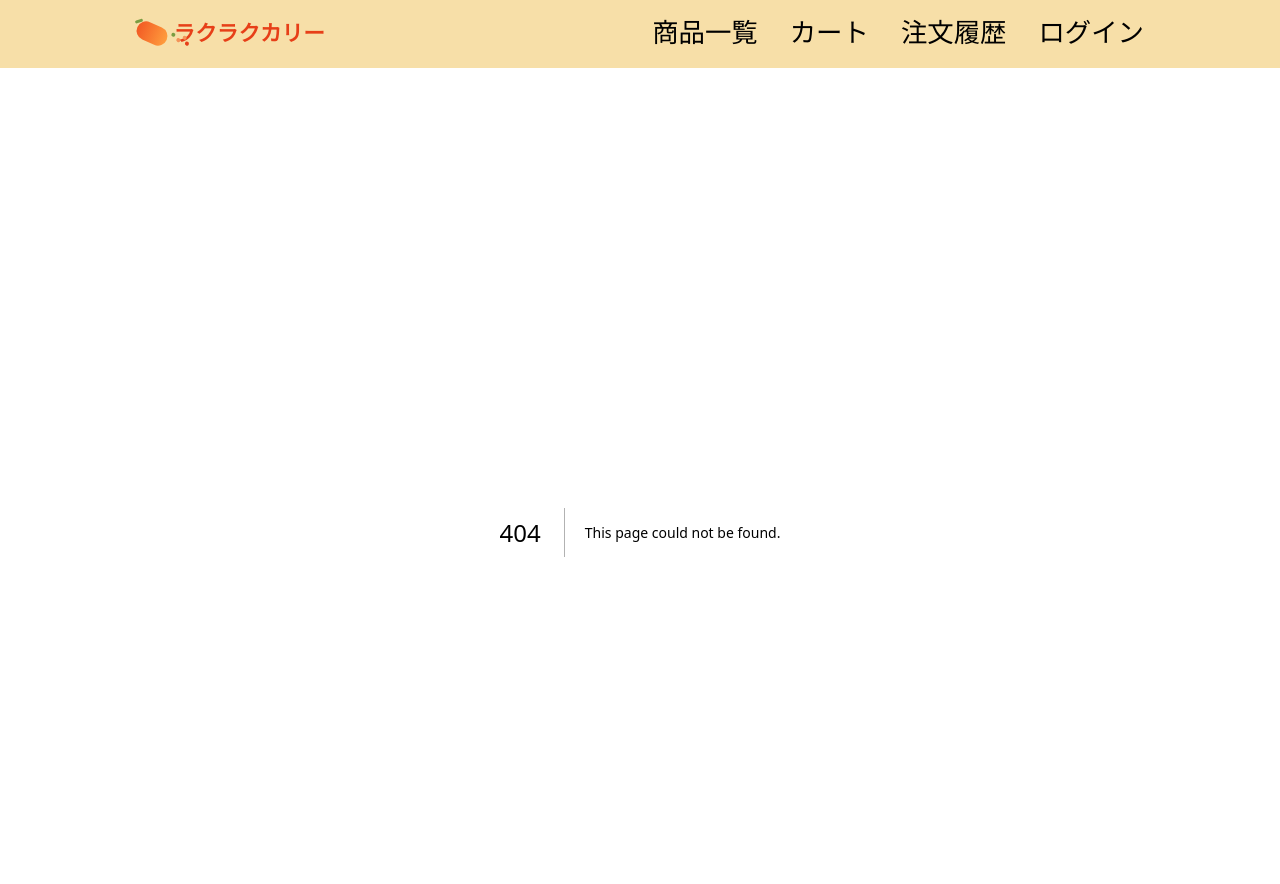
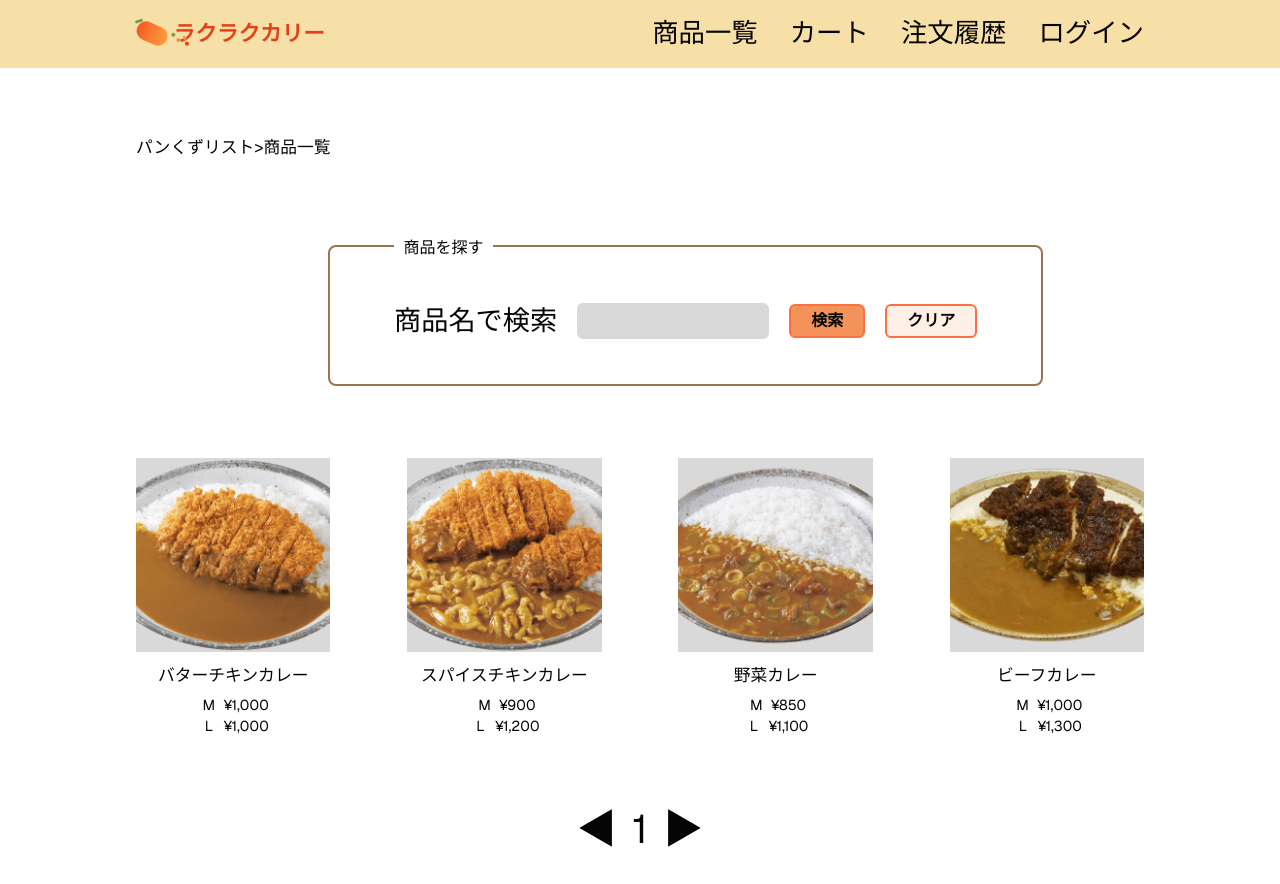
Before and after one commit to yuria12/rakuraku_curry_support_frontend, a Next.js app: page /products in a window 1280 px wide. Before the commit this address had no page. Shown: the top 884 px of the page. Built offline with nearby package versions, Linux system fonts and the light colour scheme.

Commit message:
Issue-2-product-list-ui

```diff
--- a/src/app/globals.css
+++ b/src/app/globals.css
@@ -337,6 +337,108 @@ p {
   font-weight: 500;
 }
 
+.products-page {
+  display: grid;
+  gap: clamp(2rem, 6vw, 4.5rem);
+}
+
+.breadcrumb {
+  margin: 0;
+  font-size: clamp(0.95rem, 2vw, 1.05rem);
+}
+
+.product-search {
+  width: min(100%, 39rem);
+  margin-inline: auto;
+}
+
+.product-search fieldset {
+  margin: 0;
+  border: 2px solid var(--color-border-strong);
+  border-radius: var(--radius-md);
+  padding: clamp(1.5rem, 4vw, 2.8rem) clamp(1rem, 5vw, 4rem);
+}
+
+.product-search legend {
+  padding-inline: 0.6rem;
+  font-size: 1rem;
+}
+
+.product-search__body {
+  display: grid;
+  grid-template-columns: max-content minmax(12rem, 1fr) max-content max-content;
+  align-items: center;
+  gap: 1.25rem;
+}
+
+.product-search__body label {
+  font-size: clamp(1.25rem, 3vw, 1.7rem);
+  line-height: 1.2;
+}
+
+.product-search__body input {
+  width: 100%;
+  min-height: 2.25rem;
+  border: 0;
+  border-radius: var(--radius-sm);
+  background: #d9d9d9;
+  padding: 0.3rem 0.75rem;
+  font-size: 1rem;
+}
+
+.product-list-grid {
+  display: grid;
+  grid-template-columns: repeat(4, minmax(0, 1fr));
+  gap: clamp(2rem, 6vw, 5rem);
+  align-items: start;
+}
+
+.product-card {
+  display: grid;
+  gap: 0.6rem;
+  text-align: center;
+}
+
+.product-card__image-link {
+  display: block;
+}
+
+.product-card__name {
+  font-size: clamp(0.95rem, 2vw, 1.05rem);
+}
+
+.product-card__name:hover,
+.product-card__name:focus-visible {
+  text-decoration: underline;
+}
+
+.product-card__prices {
+  margin: 0;
+  color: var(--color-text);
+  font-size: 0.9rem;
+  line-height: 1.45;
+}
+
+.product-card__prices span {
+  display: inline-block;
+  min-width: 1.4rem;
+}
+
+.pagination {
+  display: flex;
+  align-items: center;
+  justify-content: center;
+  gap: 0.65rem;
+  font-size: clamp(2rem, 5vw, 2.5rem);
+  line-height: 1;
+}
+
+.pagination a,
+.pagination span {
+  min-width: 1.6rem;
+  text-align: center;
+}
+
 @media (max-width: 820px) {
   .app-header__inner {
     align-items: flex-start;
@@ -356,6 +458,19 @@ p {
   .product-preview-grid {
     grid-template-columns: repeat(2, minmax(0, 1fr));
   }
+
+  .product-search__body {
+    grid-template-columns: 1fr 1fr;
+  }
+
+  .product-search__body label,
+  .product-search__body input {
+    grid-column: 1 / -1;
+  }
+
+  .product-list-grid {
+    grid-template-columns: repeat(2, minmax(0, 1fr));
+  }
 }
 
 @media (max-width: 620px) {
@@ -370,4 +485,17 @@ p {
   .product-preview-grid {
     grid-template-columns: 1fr;
   }
+
+  .products-page {
+    gap: 2.25rem;
+  }
+
+  .product-search__body,
+  .product-list-grid {
+    grid-template-columns: 1fr;
+  }
+
+  .product-search__body .button {
+    width: 100%;
+  }
 }
--- /dev/null
+++ b/src/app/products/page.tsx
@@ -0,0 +1,45 @@
+import { Button } from "@/components/common/Button";
+import { ProductCard } from "@/components/product/ProductCard";
+import { mockProducts } from "@/mocks/products";
+
+const visibleProducts = mockProducts.slice(0, 4);
+
+export default function ProductsPage() {
+  return (
+    <section className="products-page">
+      <p className="breadcrumb">パンくずリスト&gt;商品一覧</p>
+
+      <form className="product-search" role="search">
+        <fieldset>
+          <legend>商品を探す</legend>
+          <div className="product-search__body">
+            <label htmlFor="product-search-name">商品名で検索</label>
+            <input id="product-search-name" name="searchName" type="text" />
+            <Button size="sm" type="submit">
+              検索
+            </Button>
+            <Button size="sm" type="reset" variant="secondary">
+              クリア
+            </Button>
+          </div>
+        </fieldset>
+      </form>
+
+      <div className="product-list-grid" aria-label="商品一覧">
+        {visibleProducts.map((product) => (
+          <ProductCard key={product.id} product={product} />
+        ))}
+      </div>
+
+      <nav className="pagination" aria-label="ページネーション">
+        <a aria-label="前のページ" href="/products">
+          ◀
+        </a>
+        <span aria-current="page">1</span>
+        <a aria-label="次のページ" href="/products">
+          ▶
+        </a>
+      </nav>
+    </section>
+  );
+}
--- /dev/null
+++ b/src/components/product/ProductCard.tsx
@@ -0,0 +1,25 @@
+import Link from "next/link";
+import { ProductImage } from "@/components/common/ProductImage";
+import type { Product } from "@/types/product";
+
+type ProductCardProps = Readonly<{
+  product: Product;
+}>;
+
+export function ProductCard({ product }: ProductCardProps) {
+  return (
+    <article className="product-card">
+      <Link className="product-card__image-link" href={`/products/${product.id}`}>
+        <ProductImage alt={product.name} src={product.imagePath} />
+      </Link>
+      <Link className="product-card__name" href={`/products/${product.id}`}>
+        {product.name}
+      </Link>
+      <p className="product-card__prices">
+        <span>M</span> ¥{product.priceM.toLocaleString()}
+        <br />
+        <span>L</span> ¥{product.priceL.toLocaleString()}
+      </p>
+    </article>
+  );
+}
--- a/src/mocks/products.ts
+++ b/src/mocks/products.ts
@@ -33,4 +33,116 @@ export const mockProducts: Product[] = [
     priceL: 1300,
     priceM: 1000,
   },
+  {
+    id: 5,
+    description: "まろやかな卵とスパイスの香りを合わせました。",
+    imagePath: "/images/products/5.jpg",
+    name: "たまごカレー",
+    priceL: 1050,
+    priceM: 800,
+  },
+  {
+    id: 6,
+    description: "香ばしいチキンをのせた食べごたえのあるカレーです。",
+    imagePath: "/images/products/6.jpg",
+    name: "グリルチキンカレー",
+    priceL: 1250,
+    priceM: 950,
+  },
+  {
+    id: 7,
+    description: "辛さとコクのバランスがよいスパイシーな一皿です。",
+    imagePath: "/images/products/7.jpg",
+    name: "ホットカレー",
+    priceL: 1150,
+    priceM: 880,
+  },
+  {
+    id: 8,
+    description: "チーズのコクを加えた濃厚なカレーです。",
+    imagePath: "/images/products/8.jpg",
+    name: "チーズカレー",
+    priceL: 1200,
+    priceM: 920,
+  },
+  {
+    id: 9,
+    description: "やわらかく煮込んだポークを合わせました。",
+    imagePath: "/images/products/9.jpg",
+    name: "ポークカレー",
+    priceL: 1200,
+    priceM: 930,
+  },
+  {
+    id: 10,
+    description: "香り高いルーと野菜を合わせた定番メニューです。",
+    imagePath: "/images/products/10.jpg",
+    name: "ミックスカレー",
+    priceL: 1250,
+    priceM: 950,
+  },
+  {
+    id: 11,
+    description: "食感のよい具材を楽しめるカレーです。",
+    imagePath: "/images/products/11.jpg",
+    name: "具だくさんカレー",
+    priceL: 1280,
+    priceM: 980,
+  },
+  {
+    id: 12,
+    description: "やさしい甘みで食べやすいカレーです。",
+    imagePath: "/images/products/12.jpg",
+    name: "マイルドカレー",
+    priceL: 1100,
+    priceM: 850,
+  },
+  {
+    id: 13,
+    description: "じっくり煮込んだソースが特徴です。",
+    imagePath: "/images/products/13.jpg",
+    name: "煮込みカレー",
+    priceL: 1300,
+    priceM: 1000,
+  },
+  {
+    id: 14,
+    description: "スパイスと甘みの余韻が残るカレーです。",
+    imagePath: "/images/products/14.jpg",
+    name: "香味カレー",
+    priceL: 1200,
+    priceM: 900,
+  },
+  {
+    id: 15,
+    description: "サクッとした揚げ物とカレーを合わせました。",
+    imagePath: "/images/products/15.jpg",
+    name: "カツカレー",
+    priceL: 1400,
+    priceM: 1100,
+  },
+  {
+    id: 16,
+    description: "濃厚なルーを楽しめる満足感のある一皿です。",
+    imagePath: "/images/products/16.jpg",
+    name: "濃厚カレー",
+    priceL: 1250,
+    priceM: 950,
+  },
+  {
+    id: 17,
+    description: "軽めのランチにも選びやすいカレーです。",
+    imagePath: "/images/products/17.jpg",
+    name: "ライトカレー",
+    priceL: 1000,
+    priceM: 780,
+  },
+  {
+    id: 18,
+    description: "ラクラクカリーおすすめの特製カレーです。",
+    imagePath: "/images/products/18.jpg",
+    name: "特製カレー",
+    priceL: 1350,
+    priceM: 1050,
+  },
 ];
```
